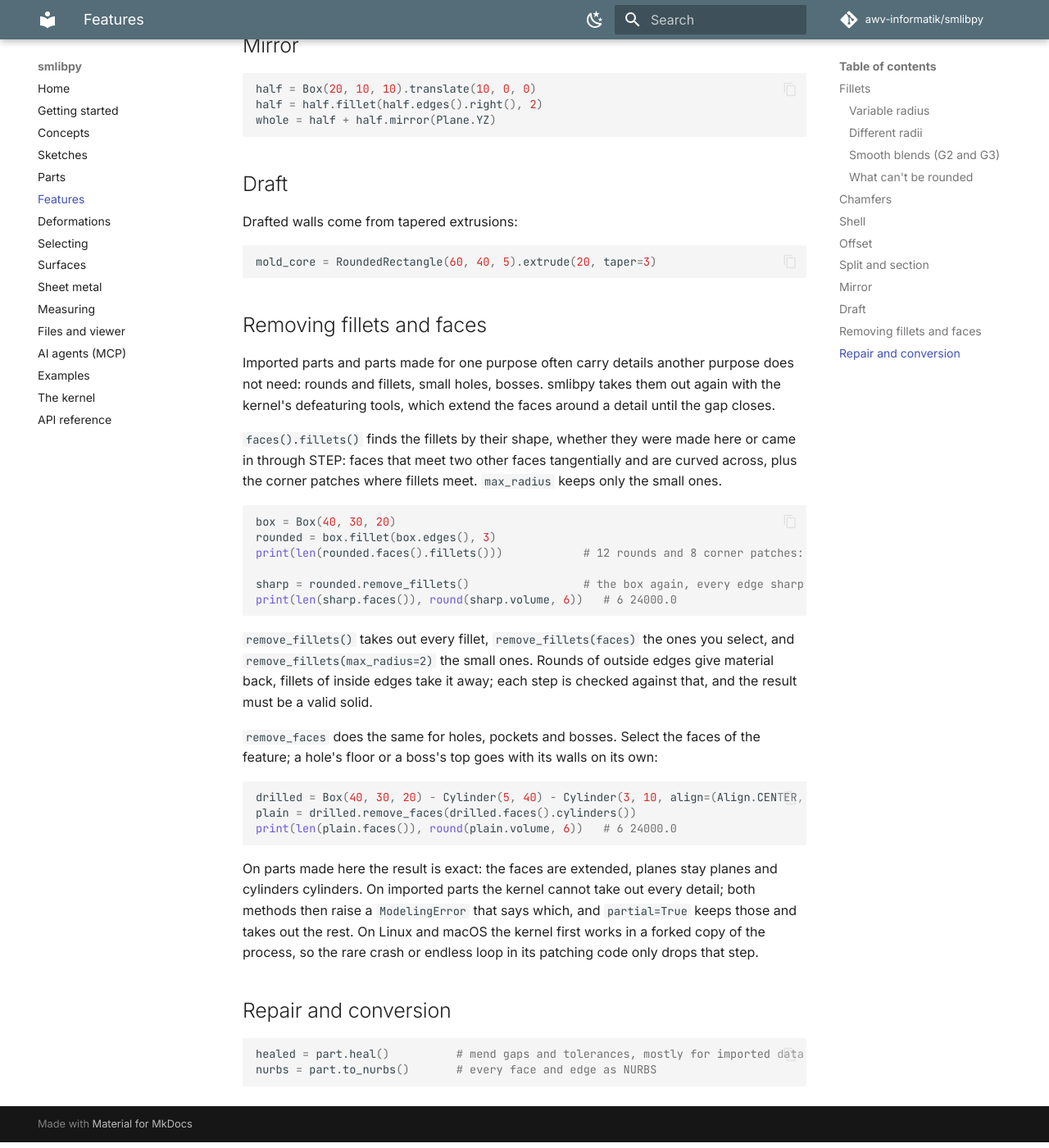
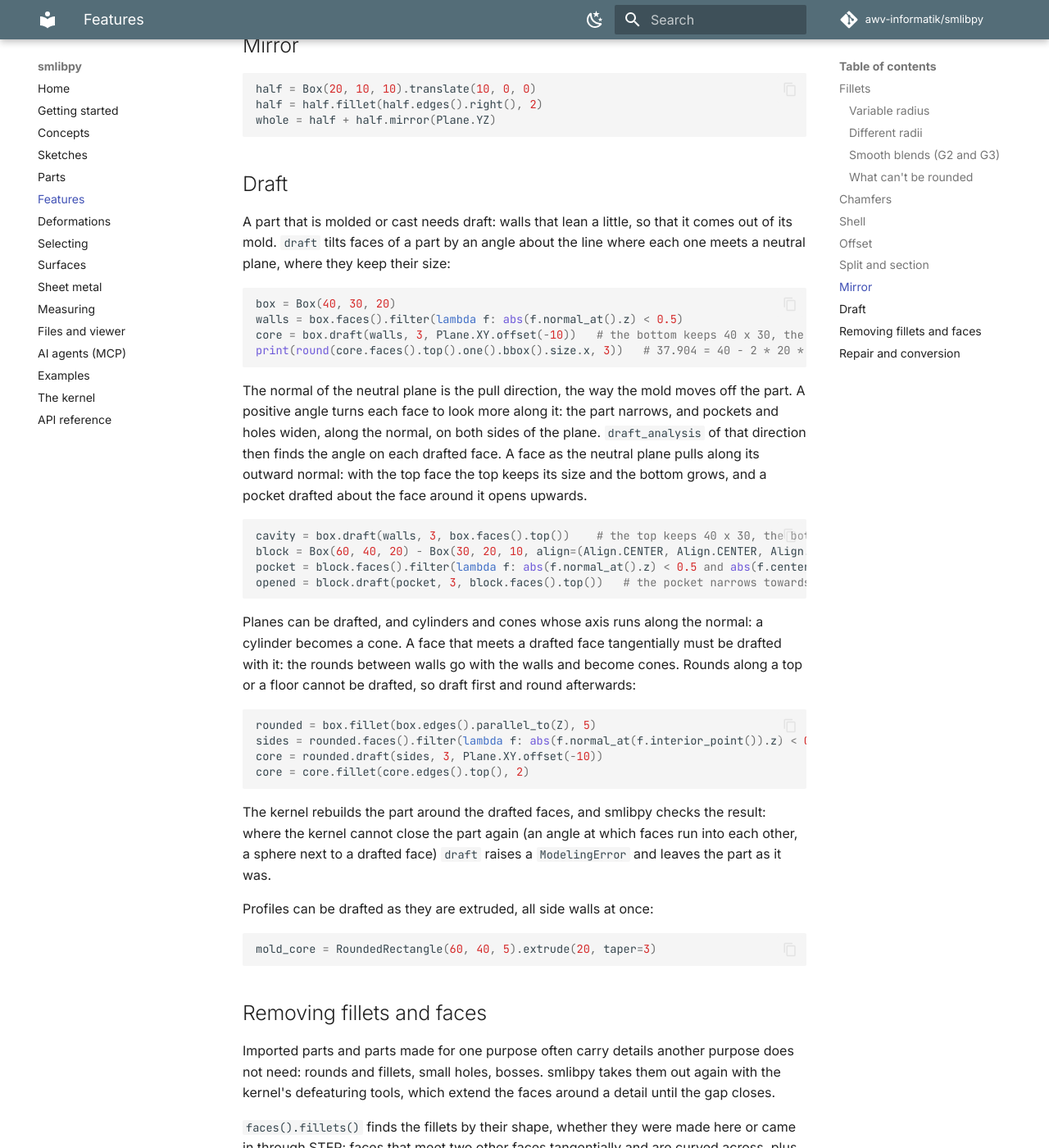
Before and after one commit to abernier/smlibpy, an MkDocs documentation site: the page built from docs/features.md, in a window 1280 px wide and 1400 px high, scrolled down 2498 px. Shown: the whole window at 82% size. Built offline with MkDocs 1.6.1 and Material for MkDocs 9.7.7, drawn with Linux system fonts in a browser that asks for light colours; comment, search, counter and statistics services are not loaded; some of the changed text lies outside the part shown.

Commit message:
Docs, guides and search for Part.draft
docs/features.md "Draft" shows part.draft (the neutral plane, the sign, which faces, rounds
with their walls, draft before rounding) and keeps tapered extrusions; docs/analysis.md points
there from the draft analysis.

The skill guide features/draft said face drafts were not available. It now leads with
part.draft(faces, angle, neutral_plane): what it takes, the sign with a table of the four
neutral planes of a box, what it refuses, the exact error messages, and tapered extrusions,
tapered tools, split and loft as the other ways. recipes/mold-check drafts the faces step 4
finds with part.draft (the rib of the cover example, 0 faces left without draft). split,
extrude, SKILL.md and the plugin's description say drafts exist. Every example was run and
prints what its comment says.

MCP search: "draft" also means tilt, not draft_analysis, and tilt and incline mean draft;
"neutral" finds the draft besides the bend allowance. "add draft to the walls", "draft faces"
and "draft the side walls 2 degrees" now find features/draft and Part.draft first, while
"draft analysis", "undercut", "mold" and "parting line" still find the analysis.

````diff
--- a/docs/features.md
+++ b/docs/features.md
@@ -122,7 +122,48 @@ whole = half + half.mirror(Plane.YZ)
 
 ## Draft
 
-Drafted walls come from tapered extrusions:
+A part that is molded or cast needs draft: walls that lean a little, so that it comes out of
+its mold. `draft` tilts faces of a part by an angle about the line where each one meets a
+neutral plane, where they keep their size:
+
+```python
+box = Box(40, 30, 20)
+walls = box.faces().filter(lambda f: abs(f.normal_at().z) < 0.5)
+core = box.draft(walls, 3, Plane.XY.offset(-10))   # the bottom keeps 40 x 30, the top narrows
+print(round(core.faces().top().one().bbox().size.x, 3))   # 37.904 = 40 - 2 * 20 * tan(3)
+```
+
+The normal of the neutral plane is the pull direction, the way the mold moves off the part. A
+positive angle turns each face to look more along it: the part narrows, and pockets and holes
+widen, along the normal, on both sides of the plane. `draft_analysis` of that direction then
+finds the angle on each drafted face. A face as the neutral plane pulls along its outward
+normal: with the top face the top keeps its size and the bottom grows, and a pocket drafted
+about the face around it opens upwards.
+
+```python
+cavity = box.draft(walls, 3, box.faces().top())    # the top keeps 40 x 30, the bottom grows
+block = Box(60, 40, 20) - Box(30, 20, 10, align=(Align.CENTER, Align.CENTER, Align.MAX)).translate(0, 0, 10)
+pocket = block.faces().filter(lambda f: abs(f.normal_at().z) < 0.5 and abs(f.center().x) < 29 and abs(f.center().y) < 19)
+opened = block.draft(pocket, 3, block.faces().top())   # the pocket narrows towards its floor
+```
+
+Planes can be drafted, and cylinders and cones whose axis runs along the normal: a cylinder
+becomes a cone. A face that meets a drafted face tangentially must be drafted with it: the
+rounds between walls go with the walls and become cones. Rounds along a top or a floor cannot
+be drafted, so draft first and round afterwards:
+
+```python
+rounded = box.fillet(box.edges().parallel_to(Z), 5)
+sides = rounded.faces().filter(lambda f: abs(f.normal_at(f.interior_point()).z) < 0.5)   # walls and rounds
+core = rounded.draft(sides, 3, Plane.XY.offset(-10))
+core = core.fillet(core.edges().top(), 2)
+```
+
+The kernel rebuilds the part around the drafted faces, and smlibpy checks the result: where
+the kernel cannot close the part again (an angle at which faces run into each other, a sphere
+next to a drafted face) `draft` raises a `ModelingError` and leaves the part as it was.
+
+Profiles can be drafted as they are extruded, all side walls at once:
 
 ```python
 mold_core = RoundedRectangle(60, 40, 5).extrude(20, taper=3)
````
Also changed, not shown: other parts of docs/features.md (+1 -1 lines), docs/analysis.md (+2 -1 lines), plugins/smlibpy/skills/smlibpy/SKILL.md (+1 -1 lines), src/smlibpy/skill/SKILL.md (+3 -2 lines), src/smlibpy/skill/recipes/mold-check.md (+16 -7 lines), src/smlibpy/skill/references/features/draft.md (+97 -22 lines), src/smlibpy/skill/references/features/extrude.md (+1 -1 lines), src/smlibpy/skill/references/features/split.md (+1 -1 lines), 1 other file.
